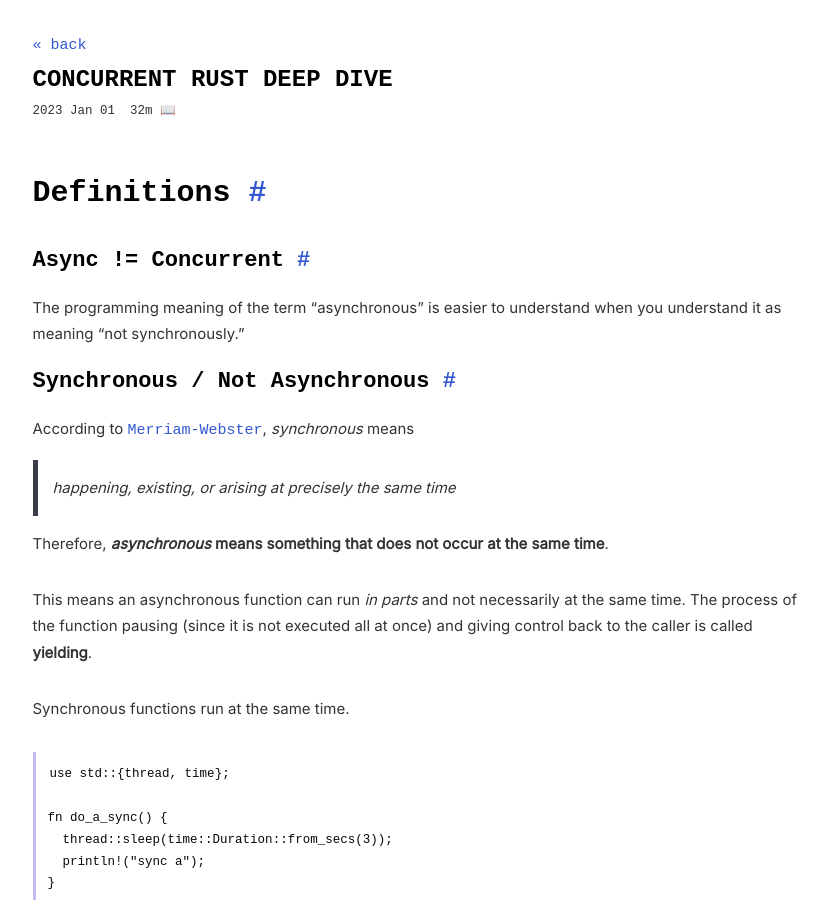
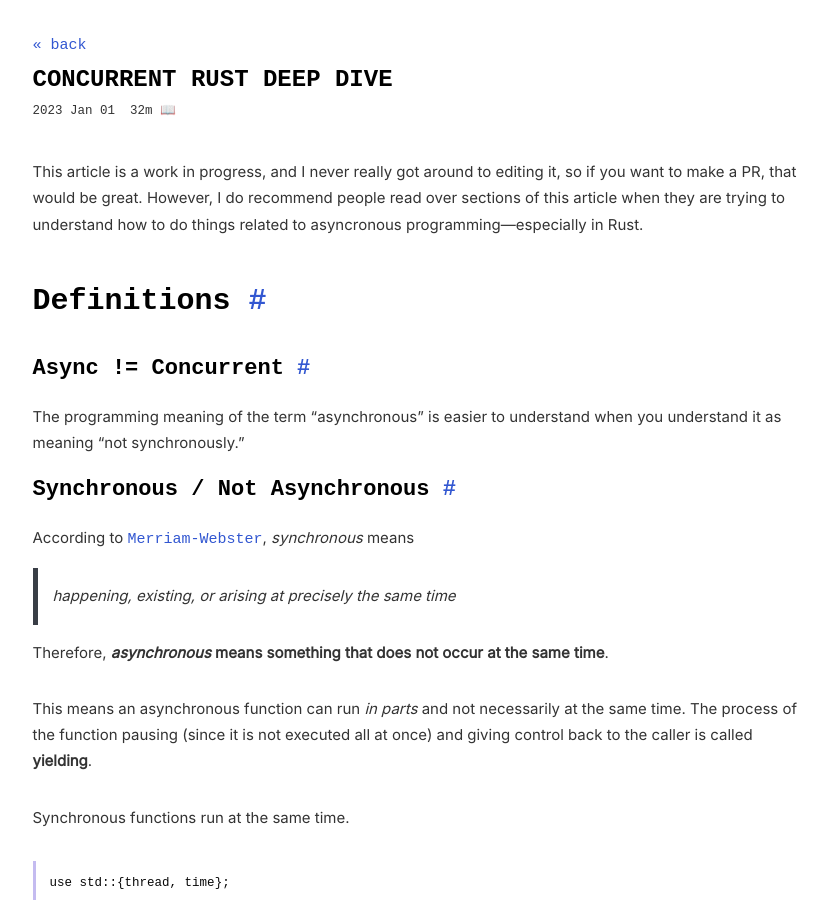
Before and after one commit to andrewgazelka/andrewgazelka.github.io, a Jekyll site: the page built from _posts/2023-01-01-concurrent-rust.md, in a window 1280 px wide and 900 px high. Shown: the whole window, without its empty margins (225-1053 px from the left). Built offline with Jekyll 4.4.1, drawn with Linux system fonts in a browser that asks for light colours; some web fonts are replaced; some of the changed text lies outside the part shown.

```diff
--- a/_posts/2023-01-01-concurrent-rust.md
+++ b/_posts/2023-01-01-concurrent-rust.md
@@ -6,6 +6,9 @@ categories: rust concurrency
 has_children: true
 has_toc: true
 ---
+
+This article is a work in progress, and I never really got around to editing it, so if you want to make a PR, that would be great.
+However, I do recommend people read over sections of this article when they are trying to understand how to do things related to asyncronous programming—especially in Rust.
 
 [//]: # ({:.warning})
 
@@ -920,7 +923,7 @@ Generally, `async/await` runtimes assume that tasks yield often. If they do not
 
 
 |                               | CPU-bound computation | Synchronous IO | Running forever |
-|-------------------------------|-----------------------|----------------|-----------------|
+| ----------------------------- | --------------------- | -------------- | --------------- |
 | **`spawn_blocking`**          | Suboptimal            | OK             | No              |
 | **`rayon`** (thread pool lib) | OK                    | No             | No              |
 | **Dedicated thread**          | OK                    | OK             | OK              |
```
Also changed, not shown: _posts/2023-04-01-notes-on-errors.md (+1 -1 lines), _posts/2023-04-06-gpt4-hals-and-rest-libs.md (+1 -1 lines), _posts/2023-07-07-optimal-parkour.md (+1 -1 lines).
